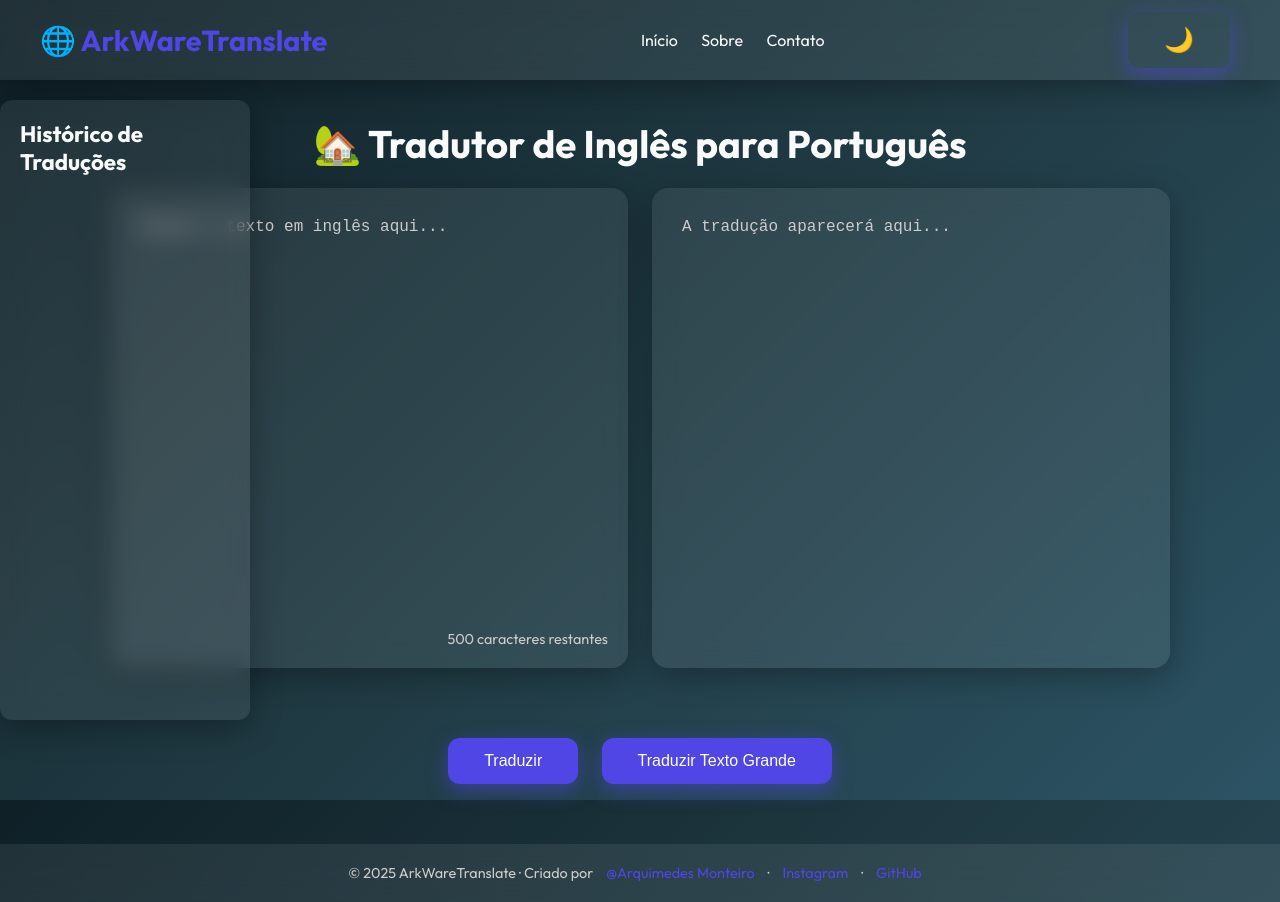
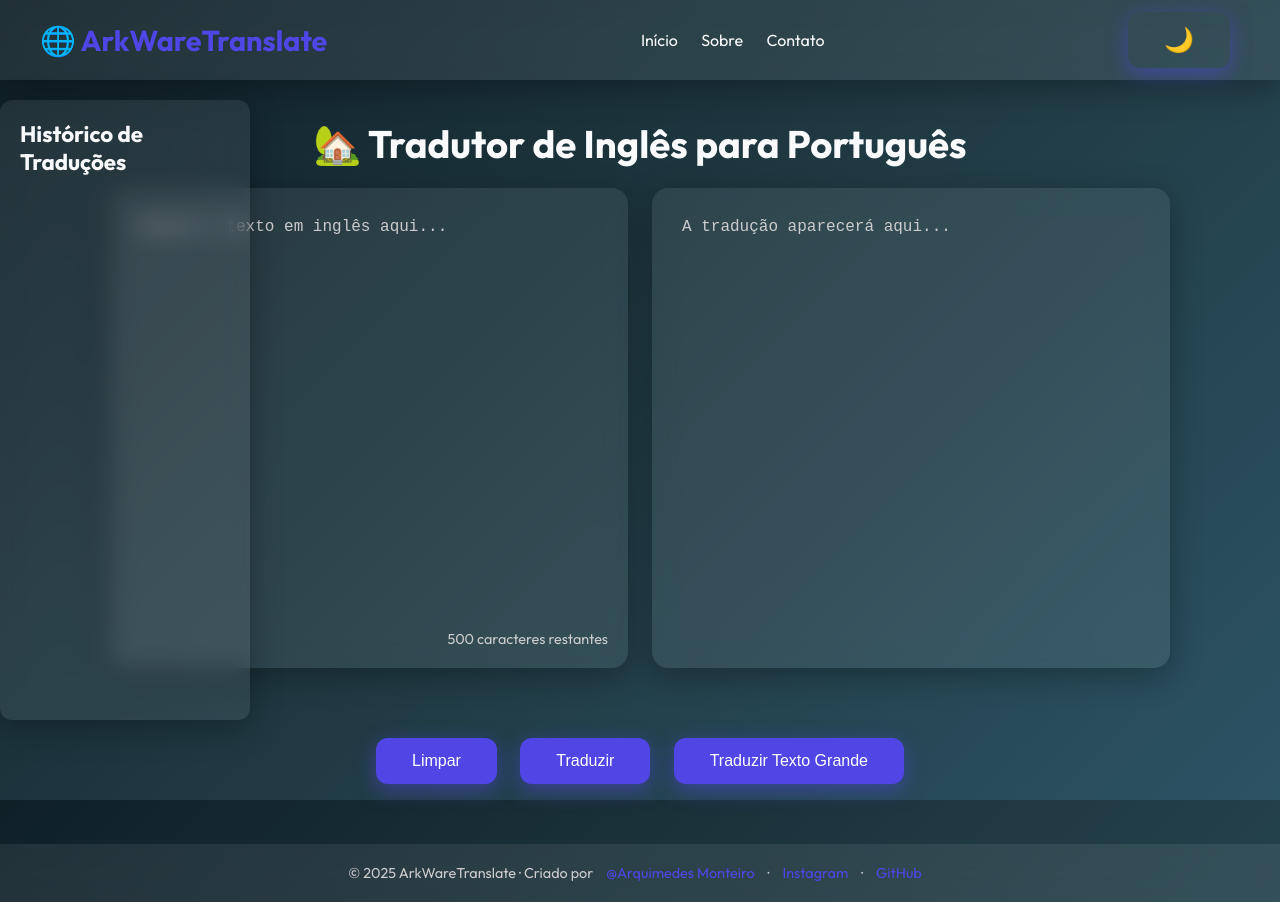
Before and after one commit to ArquimedesOFC/tradutor, a plain HTML site: page index.html in a window 1280 px wide. Drawn offline with Linux system fonts and the light colour scheme.

Commit message:
Update index.html

```diff
--- a/index.html
+++ b/index.html
@@ -32,6 +32,8 @@
   </div>
 
   <div class="actions">
+
+    <button id="clear-btn">Limpar</button>
     <button id="translate-btn">Traduzir</button>
     <button id="translate-long-btn">Traduzir Texto Grande</button>
   </div>
```
